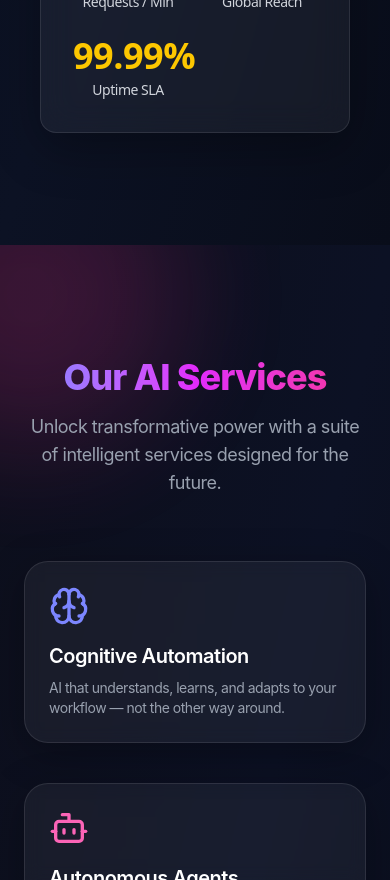
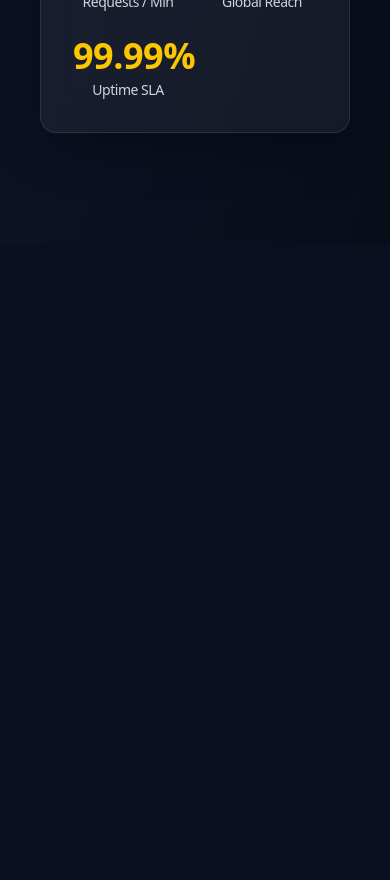
Before and after one commit to krishnasahu22032003/KIVO-landing-page, a React (Vite) app: page / in a window 390 px wide. Shown: the part 1120-2000 px from the top of the page. Built offline with nearby package versions, Linux system fonts and the light colour scheme.

Commit message:
Gsap animations added in services section

```diff
--- a/src/components/Services.jsx
+++ b/src/components/Services.jsx
@@ -1,68 +1,145 @@
-import React from "react";
-import { Brain, Bot, Code2, Server, ShieldCheck, Sparkles } from "lucide-react";
+import React, { useEffect, useRef } from 'react';
+import gsap from 'gsap';
+import { ScrollTrigger } from 'gsap/ScrollTrigger';
+
+gsap.registerPlugin(ScrollTrigger);
 
 const services = [
   {
-    title: "Cognitive Automation",
-    description: "AI that understands, learns, and adapts to your workflow — not the other way around.",
-    icon: <Brain className="w-10 h-10 text-indigo-400" />,
+    title: 'Intelligent Chatbots',
+    description: 'Deploy NLP-driven chat agents that learn, adapt, and delight users 24/7.',
+    icon: '🤖',
+    bg: 'from-purple-700 via-indigo-800 to-violet-900',
   },
   {
-    title: "Autonomous Agents",
-    description: "Deploy self-operating agents that intelligently handle complex tasks and interactions.",
-    icon: <Bot className="w-10 h-10 text-pink-400" />,
+    title: 'Predictive Analytics',
+    description: 'Forecast trends, identify risks, and make smarter decisions with AI.',
+    icon: '📊',
+    bg: 'from-green-700 via-emerald-800 to-teal-900',
   },
   {
-    title: "Secure AI Ops",
-    description: "Enterprise-grade privacy & security with encrypted learning and neural sandboxing.",
-    icon: <ShieldCheck className="w-10 h-10 text-yellow-400" />,
+    title: 'Vision AI',
+    description: 'Unlock powerful image and video insights using computer vision models.',
+    icon: '🧠',
+    bg: 'from-yellow-600 via-orange-700 to-rose-800',
   },
   {
-    title: "Custom AI Pipelines",
-    description: "Build fully customizable neural pipelines tailored for your business logic and goals.",
-    icon: <Code2 className="w-10 h-10 text-green-400" />,
-  },
-  {
-    title: "Realtime Insights",
-    description: "Get instant feedback loops powered by streaming data, predictions, and behavior tracking.",
-    icon: <Server className="w-10 h-10 text-teal-400" />,
-  },
-  {
-    title: "Magical UI Integration",
-    description: "Bring intelligence directly to your user interface with glowing, interactive neural overlays.",
-    icon: <Sparkles className="w-10 h-10 text-fuchsia-400" />,
-  },
+    title: 'Voice Recognition',
+    description: 'Transform voice into action with real-time speech-to-intent processing.',
+    icon: '🎙️',
+    bg: 'from-sky-600 via-blue-700 to-indigo-800',
+  }
 ];
 
 const Services = () => {
+  const sectionRef = useRef(null);
+  const titleRef = useRef(null);
+  const descRef = useRef(null);
+  const cardsRef = useRef([]);
+
+  useEffect(() => {
+    ScrollTrigger.refresh(); // Ensure triggers are refreshed
+
+    // Animate title on scroll every time
+    gsap.fromTo(titleRef.current,
+      { opacity: 0, y: 80 },
+      {
+        opacity: 1,
+        y: 0,
+        duration: 1.3,
+        ease: 'power3.out',
+        scrollTrigger: {
+          trigger: titleRef.current,
+          start: 'top 85%',
+          toggleActions: 'play none none reset',
+        },
+      }
+    );
+
+    // Animate description on scroll every time
+    gsap.fromTo(descRef.current,
+      { opacity: 0, x: -60 },
+      {
+        opacity: 1,
+        x: 0,
+        duration: 1.1,
+        ease: 'power2.out',
+        scrollTrigger: {
+          trigger: descRef.current,
+          start: 'top 85%',
+          toggleActions: 'play none none reset',
+        },
+      }
+    );
+
+    // Animate each card uniquely on scroll
+    cardsRef.current.forEach((card, i) => {
+      const x = i % 2 === 0 ? -80 : 80;
+      gsap.fromTo(card,
+        { opacity: 0, y: 100, x, rotateX: 20 },
+        {
+          opacity: 1,
+          y: 0,
+          x: 0,
+          rotateX: 0,
+          duration: 1.4,
+          ease: 'expo.out',
+          scrollTrigger: {
+            trigger: card,
+            start: 'top 85%',
+            toggleActions: 'play none none reset',
+            once: false,
+          },
+        }
+      );
+    });
+  }, []);
+
   return (
-    <section className="relative z-10 w-full px-6 py-28 md:px-20 bg-gradient-to-br from-[#0d0f1c] via-[#0c1124] to-[#090c18] text-white overflow-hidden">
-      {/* Glow orbs */}
-      <div className="absolute top-[-100px] left-[-120px] w-[300px] h-[300px] bg-pink-500/20 blur-3xl rounded-full animate-pulse -z-10" />
-      <div className="absolute bottom-[-100px] right-[-80px] w-[400px] h-[400px] bg-indigo-500/20 blur-3xl rounded-full animate-pulse -z-10" />
+    <section
+      ref={sectionRef}
+      className="relative py-32 px-6 md:px-20 bg-[#0b0f1f] text-white font-sans overflow-hidden"
+    >
+      {/* Glowing orbs */}
+      <div className="absolute top-[-120px] left-[-120px] w-[400px] h-[400px] bg-pink-500/20 blur-[160px] rounded-full -z-10" />
+      <div className="absolute bottom-[-120px] right-[-100px] w-[400px] h-[400px] bg-cyan-400/20 blur-[160px] rounded-full -z-10" />
 
-      <div className="max-w-7xl mx-auto text-center mb-16">
-        <h2 className="text-4xl md:text-6xl font-extrabold bg-gradient-to-r from-indigo-400 via-fuchsia-500 to-pink-500 text-transparent bg-clip-text tracking-tight">
+      <div className="max-w-7xl mx-auto text-center">
+        <h2
+          ref={titleRef}
+          className="text-4xl md:text-5xl font-extrabold bg-gradient-to-r from-pink-500 via-purple-400 to-sky-400 text-transparent bg-clip-text mb-6 tracking-wide"
+        >
           Our AI Services
         </h2>
-        <p className="text-gray-400 mt-4 max-w-2xl mx-auto text-lg">
-          Unlock transformative power with a suite of intelligent services designed for the future.
+        <p
+          ref={descRef}
+          className="text-gray-400 text-lg max-w-2xl mx-auto mb-20"
+        >
+          Unlock intelligent solutions crafted to automate, accelerate, and elevate every aspect of your business.
         </p>
-      </div>
 
-      <div className="grid grid-cols-1 sm:grid-cols-2 lg:grid-cols-3 gap-10 max-w-7xl mx-auto">
-        {services.map((service, idx) => (
-          <div
-            key={idx}
-            className="group p-6 rounded-3xl bg-white/5 border border-white/10 shadow-[0_10px_40px_rgba(0,0,0,0.3)] hover:shadow-[0_20px_60px_rgba(0,0,0,0.4)] hover:bg-white/10 backdrop-blur transition duration-300 hover:-translate-y-2"
-          >
-            <div className="mb-4">{service.icon}</div>
-            <h3 className="text-xl font-semibold text-white mb-2 group-hover:text-indigo-300 transition">
-              {service.title}
-            </h3>
-            <p className="text-gray-400 text-sm">{service.description}</p>
-          </div>
-        ))}
+        <div className="grid grid-cols-1 md:grid-cols-2 lg:grid-cols-2 gap-10">
+          {services.map((service, i) => (
+            <div
+              key={i}
+              ref={(el) => (cardsRef.current[i] = el)}
+              className={`relative rounded-3xl p-8 bg-gradient-to-br ${service.bg}
+              shadow-[0_30px_60px_rgba(0,0,0,0.4)] transition-all duration-300
+              hover:scale-[1.045] hover:shadow-[0_0_60px_rgba(255,255,255,0.08)]
+              backdrop-blur-md border border-white/10 group hover:brightness-110 hover:contrast-125`}
+            >
+              <div className="text-5xl mb-5 transition-transform duration-300 group-hover:-rotate-3 drop-shadow-xl">
+                {service.icon}
+              </div>
+              <h3 className="text-2xl font-bold mb-2 text-white group-hover:scale-[1.05] transition-transform duration-200">
+                {service.title}
+              </h3>
+              <p className="text-white/90 leading-relaxed">
+                {service.description}
+              </p>
+            </div>
+          ))}
+        </div>
       </div>
     </section>
   );
```
